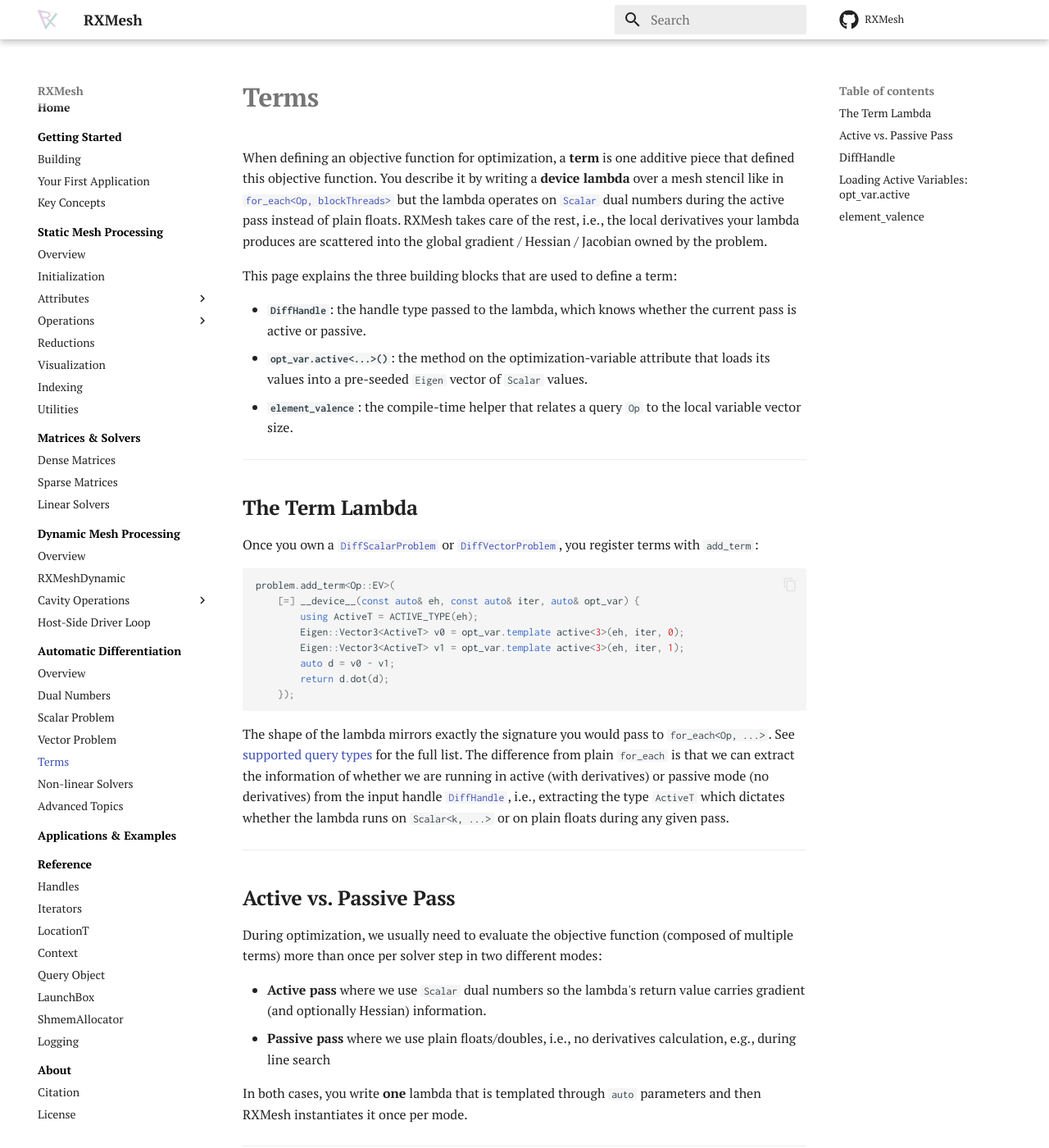
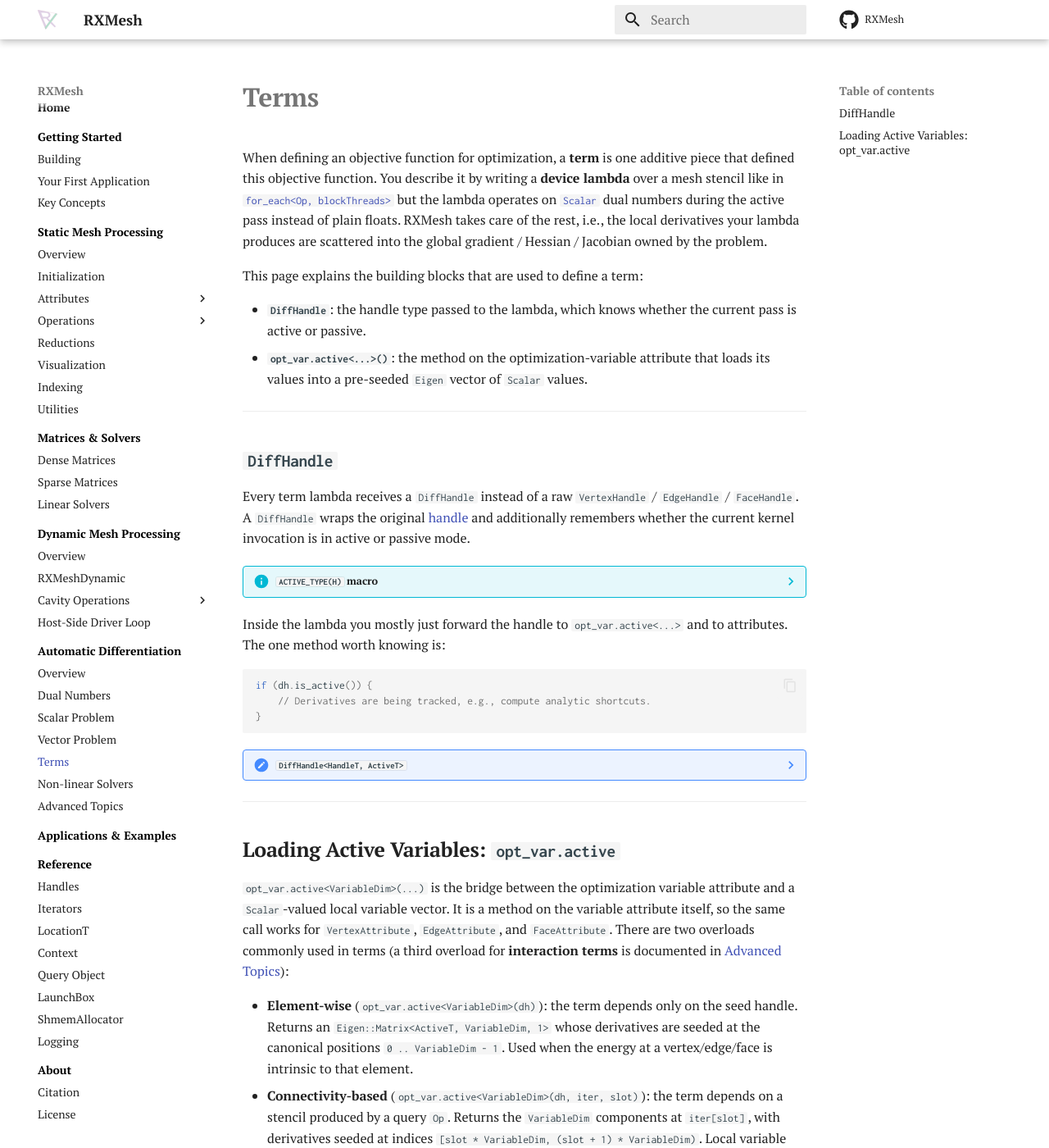
Before and after one commit to Ahdhn/RXMeshDocs, an MkDocs documentation site: the page built from docs/rxmesh/diff/terms.md, in a window 1280 px wide and 1400 px high. Shown: the whole window at 82% size. Built offline with MkDocs 1.6.1 and Material for MkDocs 9.7.7, drawn with Linux system fonts in a browser that asks for light colours; comment, search, counter and statistics services are not loaded; some of the changed text lies outside the part shown.

Commit message:
Update terms.md

````diff
--- a/docs/rxmesh/diff/terms.md
+++ b/docs/rxmesh/diff/terms.md
@@ -2,42 +2,10 @@
 
 When defining an objective function for optimization, a **term** is one additive piece that defined this objective function. You describe it by writing a **device lambda** over a mesh stencil like in [`for_each<Op, blockThreads>`](../for_each.md) but the lambda operates on [`Scalar`](scalar.md) dual numbers during the active pass instead of plain floats. RXMesh takes care of the rest, i.e., the local derivatives your lambda produces are scattered into the global gradient / Hessian / Jacobian owned by the problem.
 
-This page explains the three building blocks that are used to define a term:
+This page explains the building blocks that are used to define a term:
 
 - **`DiffHandle`**: the handle type passed to the lambda, which knows whether the current pass is active or passive.
 - **`opt_var.active<...>()`**: the method on the optimization-variable attribute that loads its values into a pre-seeded `Eigen` vector of `Scalar` values.
-- **`element_valence`**: the compile-time helper that relates a query `Op` to the local variable vector size.
-
----
-
-## **The Term Lambda**
-
-Once you own a [`DiffScalarProblem`](scalar_problem.md) or [`DiffVectorProblem`](vector_problem.md), you register terms with `add_term`:
-
-```cpp
-problem.add_term<Op::EV>(
-    [=] __device__(const auto& eh, const auto& iter, auto& opt_var) {
-        using ActiveT = ACTIVE_TYPE(eh);
-        Eigen::Vector3<ActiveT> v0 = opt_var.template active<3>(eh, iter, 0);
-        Eigen::Vector3<ActiveT> v1 = opt_var.template active<3>(eh, iter, 1);
-        auto d = v0 - v1;
-        return d.dot(d);
-    });
-```
-
-The shape of the lambda mirrors exactly the signature you would pass to `for_each<Op, ...>`. See [supported query types](../for_each.md#supported-query-types) for the full list. The difference from plain `for_each` is that we can extract the information of whether we are running in active (with derivatives) or passive mode (no derivatives) from the input handle [`DiffHandle`](#diffhandle), i.e., extracting the type `ActiveT` which dictates whether the lambda runs on `Scalar<k, ...>` or on plain floats during any given pass.
-
----
-
-## **Active vs. Passive Pass**
-
-During optimization, we usually need to evaluate the objective function (composed of multiple terms) more than once per solver step in two different modes:
-
-- **Active pass** where we use `Scalar` dual numbers so the lambda's return value carries gradient (and optionally Hessian) information.
-- **Passive pass** where we use plain floats/doubles, i.e., no derivatives calculation, e.g., during line search
-
-In both cases, you write **one** lambda that is templated through `auto` parameters and then RXMesh instantiates it once per mode.
-
 ---
 
 ## **`DiffHandle`** { #diffhandle }
@@ -70,12 +38,12 @@ if (dh.is_active()) {
 
 ## **Loading Active Variables: `opt_var.active`** { #active }
 
-`opt_var.active<VariableDim>(...)` is the bridge between the optimization-variable attribute and a `Scalar`-valued local variable vector. It is a method on the variable attribute itself, so the same call works for `VertexAttribute`, `EdgeAttribute`, and `FaceAttribute`. There are two overloads commonly used in terms (a third overload for **interaction terms** is documented in [Advanced Topics](advanced.md#interaction-terms)):
+`opt_var.active<VariableDim>(...)` is the bridge between the optimization variable attribute and a `Scalar`-valued local variable vector. It is a method on the variable attribute itself, so the same call works for `VertexAttribute`, `EdgeAttribute`, and `FaceAttribute`. There are two overloads commonly used in terms (a third overload for **interaction terms** is documented in [Advanced Topics](advanced.md#interaction-terms)):
 
 - **Element-wise** (`opt_var.active<VariableDim>(dh)`): the term depends only on the seed handle. Returns an `Eigen::Matrix<ActiveT, VariableDim, 1>` whose derivatives are seeded at the canonical positions `0 .. VariableDim - 1`. Used when the energy at a vertex/edge/face is intrinsic to that element.
 - **Connectivity-based** (`opt_var.active<VariableDim>(dh, iter, slot)`): the term depends on a stencil produced by a query `Op`. Returns the `VariableDim` components at `iter[slot]`, with derivatives seeded at indices `[slot * VariableDim, (slot + 1) * VariableDim)`. Local variable count is `iter.size() * VariableDim`.
 
-In the active pass each entry is a `Scalar`; in the passive pass each entry is the underlying `float` / `double`. You write the same lambda body in both cases. The exact derivative layout is computed by `index_mapping(VariableDim, slot, variable_local_id)`; see [Advanced Topics](advanced.md#util).
+In the active pass, each entry is a `Scalar`. In the passive pass, each entry is the underlying `float` / `double`. You write the same lambda body in both cases. The exact derivative layout is computed by `index_mapping(VariableDim, slot, variable_local_id)`. See [Advanced Topics](advanced.md#util).
 
 For a term on `Op::FV` with `VariableDim = 3`:
 
@@ -98,20 +66,4 @@ problem.add_term<Op::FV, Scalar<9>>(
 ??? note "`opt_var.active<VariableDim>(dh, iter, index_in_iter)`"
     Connectivity overload. Reads the `VariableDim` components of `opt_var` at `iter[index_in_iter]` and returns them as an `Eigen::Matrix<ActiveT, VariableDim, 1>`. In the active pass derivatives are seeded so that this slot is the active block in a local variable vector of size `iter.size() * VariableDim`.
 
-Values from other attributes (rest shape, material parameters, boundary masks, ...) are read normally via `my_attr(handle, c)` or the typed read helpers `my_attr.template to_eigen<N>(handle)` / `my_attr.template to_glm<N>(handle)`, and they are treated as passive automatically.
-
----
-
-## **`element_valence`** { #element_valence }
-
-The second template argument to `add_term` is an active type `Scalar<k, PassiveT, WithHessian>`. You choose `k` based on the stencil size but RXMesh provides a helper for the common cases:
-
-```cpp
-template <Op op> constexpr int element_valence();
-```
-
-- Returns the compile-time number of output elements of the query (e.g., `3` for `Op::FV`, `4` for `Op::EVDiamond`, `2` for `Op::EV`).
-- Returns `-1` for queries whose valence is not fixed at compile time (e.g., `Op::VV`, `Op::VE`, `Op::VF`). We currently do not support derivative computation for these queries.
-
-
-For a term with `VariableDim` components per mesh element, the natural `k` is `element_valence<op>() * VariableDim`. For example, a 3D-vertex term over a triangle is `3 * 3 = 9`, and over an edge diamond is `4 * 3 = 12`.
+Values from other attributes (rest shape, material parameters, boundary masks, ...) are read normally via `my_attr(handle, c)` or as a (small) Eigen matrix `my_attr.template to_eigen<N>(handle)`, and they are treated as passive automatically.
````
